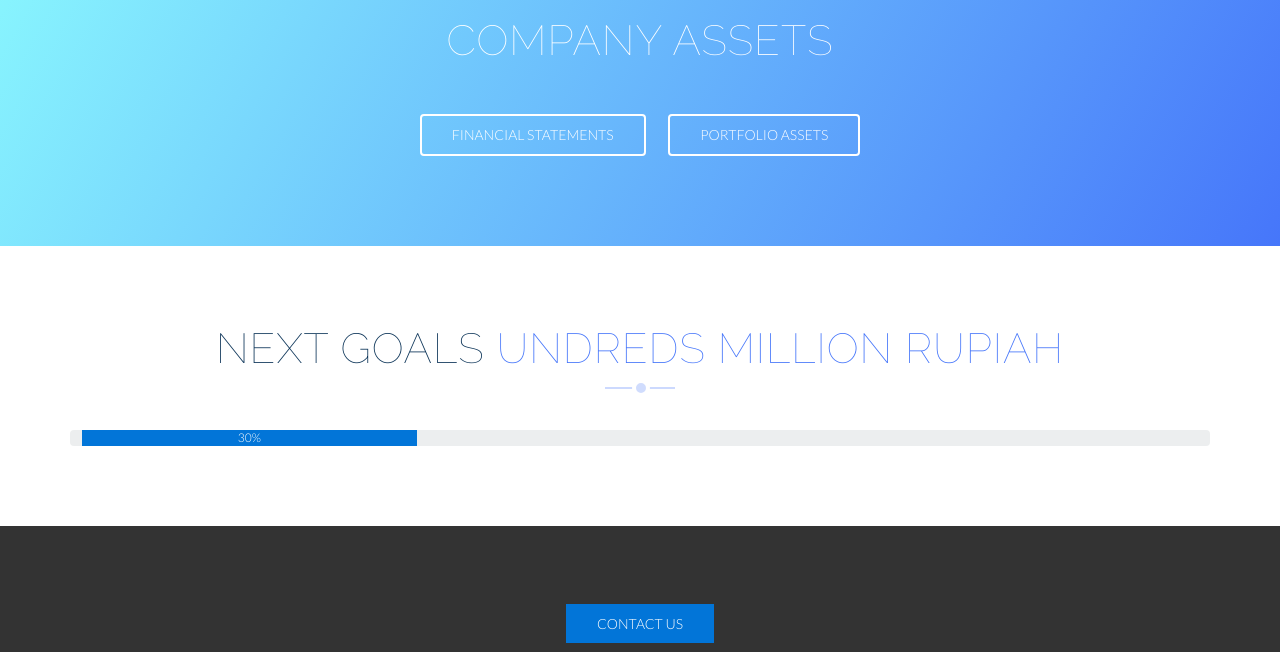
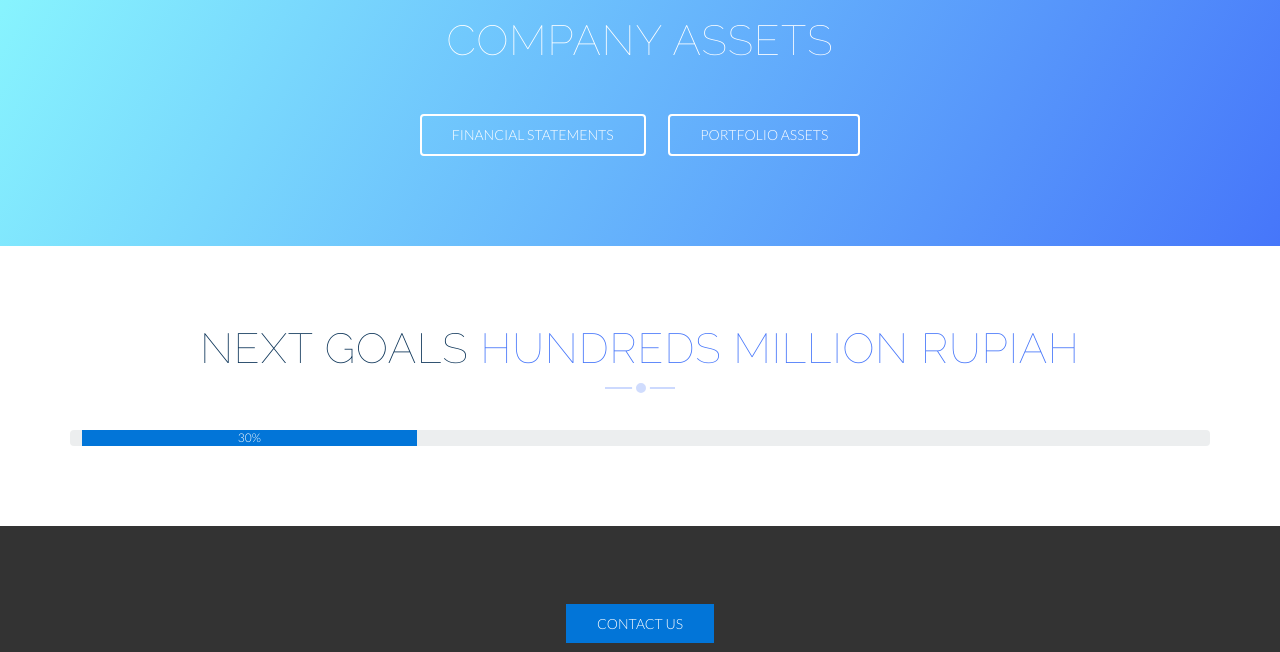
Before and after one commit to rakakusumanata/Beruang-Air-Company, a plain HTML site: page index.html in a window 1280 px wide. Shown: the part 2010-2662 px from the top of the page. Drawn offline with nearby package versions, Linux system fonts and the light colour scheme; a script that the page names is missing.

Commit message:
update beruang air

```diff
--- a/index.html
+++ b/index.html
@@ -318,7 +318,7 @@
       <div class="container">
         <div class="section-header">
 
-          <h2 class="section-title wow fadeIn" data-wow-duration="1000ms" data-wow-delay="0.3s">Next Goals <span> undreds Million Rupiah</span></h2>
+          <h2 class="section-title wow fadeIn" data-wow-duration="1000ms" data-wow-delay="0.3s">Next Goals <span> Hundreds Million Rupiah</span></h2>
           <hr class="lines wow zoomIn" data-wow-delay="0.3s">
         </div>
         <div class="row">
```
